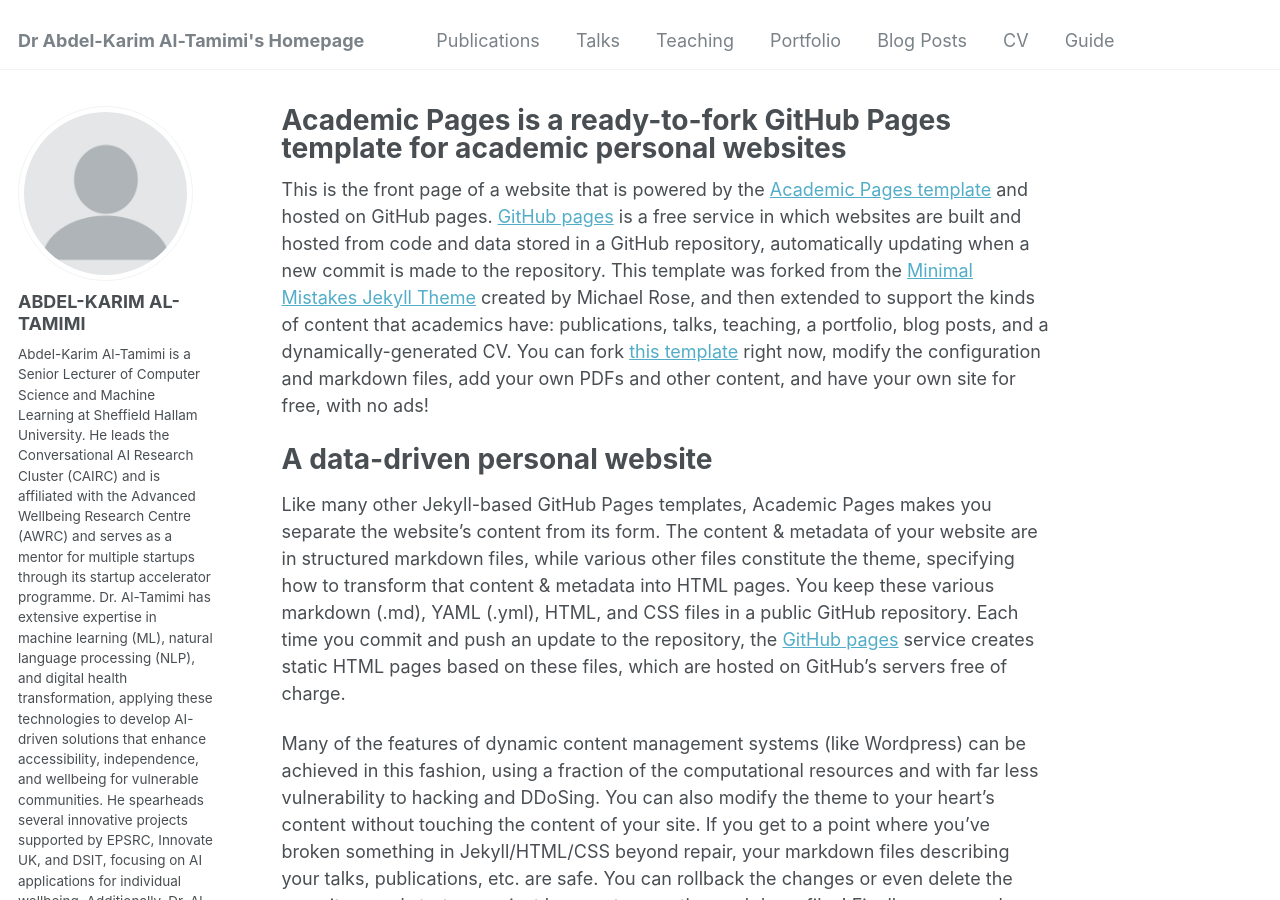
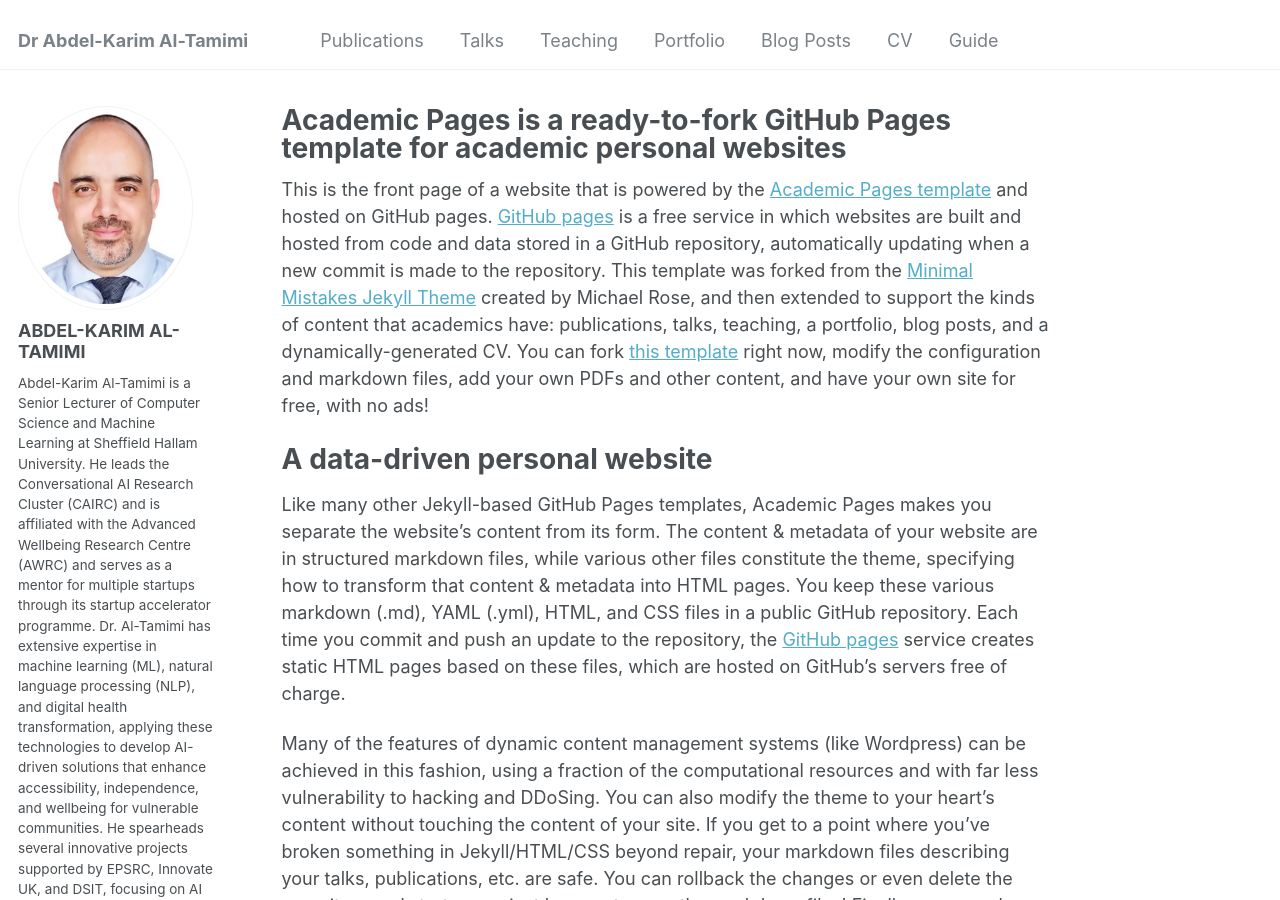
Before and after one commit to A-Al-Tamimi/a-al-tamimi.github.io, a Jekyll site: the page built from _pages/about.md, in a window 1280 px wide and 900 px high. Built offline with Jekyll 4.4.1, drawn with Linux system fonts in a browser that asks for light colours; some web fonts are replaced; part of the change alters nothing that is shown.

Commit message:
Update _config.yml

```diff
--- a/_config.yml
+++ b/_config.yml
@@ -8,7 +8,7 @@
 
 # Basic Site Settings
 locale                   : "en-UK"
-title                    : "Dr Abdel-Karim Al-Tamimi's Homepage"
+title                    : "Dr Abdel-Karim Al-Tamimi"
 title_separator          : "-"
 name                     : &name "Abdel-Karim Al-Tamimi"
 description              : &description " Lead Researcher | Consultant | Expert in Digital Teaching and Learning | Entrepreneur "
@@ -21,7 +21,7 @@ repository               : "A-Al-Tamimi/a-al-tamimi.github.io"
 #               Additional customization can be done by editing /_includes/author-profile.html
 author:
   # Biographic information
-  avatar           : "profile.png"
+  avatar           : "Abdel-Karim Al-Tamimi.png"
   name             : "ABDEL-KARIM AL-TAMIMI"
   pronouns         : # example: "she/her"
   bio              : "Abdel-Karim Al-Tamimi is a Senior Lecturer of Computer Science and Machine Learning at Sheffield Hallam University. He leads the Conversational AI Research Cluster (CAIRC) and is affiliated with the Advanced Wellbeing Research Centre (AWRC) and serves as a mentor for multiple startups through its startup accelerator programme. Dr. Al-Tamimi has extensive expertise in machine learning (ML), natural language processing (NLP), and digital health transformation, applying these technologies to develop AI-driven solutions that enhance accessibility, independence, and wellbeing for vulnerable communities. He spearheads several innovative projects supported by EPSRC, Innovate UK, and DSIT, focusing on AI applications for individual wellbeing.  Additionally, Dr. Al-Tamimi is an advocate for explainable and ethical AI, frequently participating as a panellist in discussions on responsible AI development."
@@ -32,11 +32,11 @@ author:
 
   # Academic websites
   arxiv            : # URL - Update with the correct link to your profile
-  googlescholar    : "https://scholar.google.com/citations?user=PS_CX0AAAAAJ"
+  googlescholar    : "https://scholar.google.com/citations?hl=en&user=oVygx30AAAAJ"
   impactstory      : # URL
-  orcid            : "http://orcid.org/yourorcidurl"
+  orcid            : "http://orcid.org/0000-0003-2459-0298"
   semantic         : # URL
-  pubmed           : "https://www.ncbi.nlm.nih.gov/pubmed/?term=john+snow"
+  pubmed           : # URL
   researchgate     : # URL
   scopus           : # URL
 
@@ -44,12 +44,12 @@ author:
   bitbucket        : # Username - Update with your username on the site
   codepen          : # Username
   dribbble         : # Username
-  github           : "academicpages"
+  github           : "https://github.com/A-Al-Tamimi"
   kaggle           : # Username
   stackoverflow    : # User number or user number and name (i.e., use "1" or "1/jeff-atwood")
 
   # Social media
-  bluesky          : "bsky.app" # Replace this with you Bluesky username
+  bluesky          : # Replace this with you Bluesky username
   facebook         : # Username
   flickr           : # Username
   foursquare       : # Username
@@ -58,7 +58,7 @@ author:
   keybase          : # Username
   instagram        : # Username
   lastfm           : # Username
-  linkedin         : # Username
+  linkedin         : "artamimi"
   mastodon         : # URL
   medium           : # URL
   pinterest        : # Username
```
